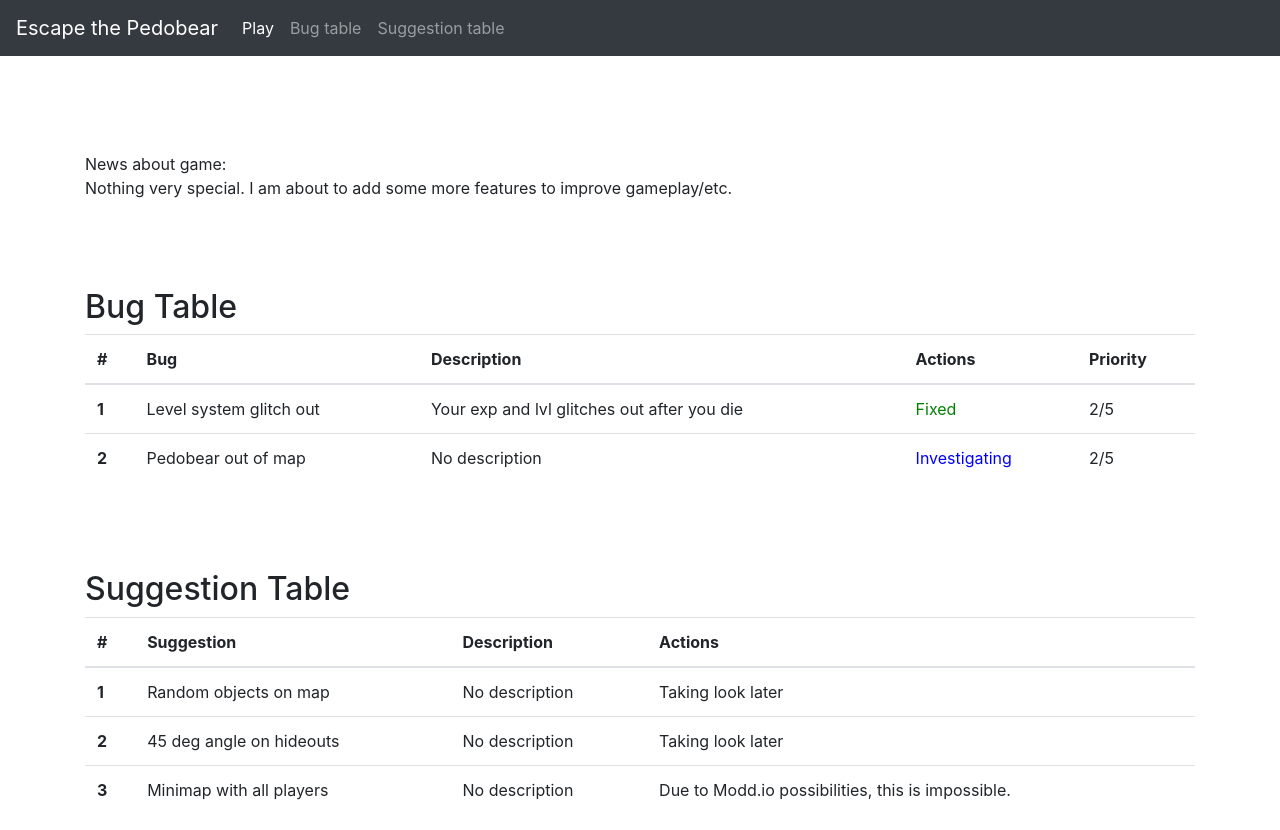
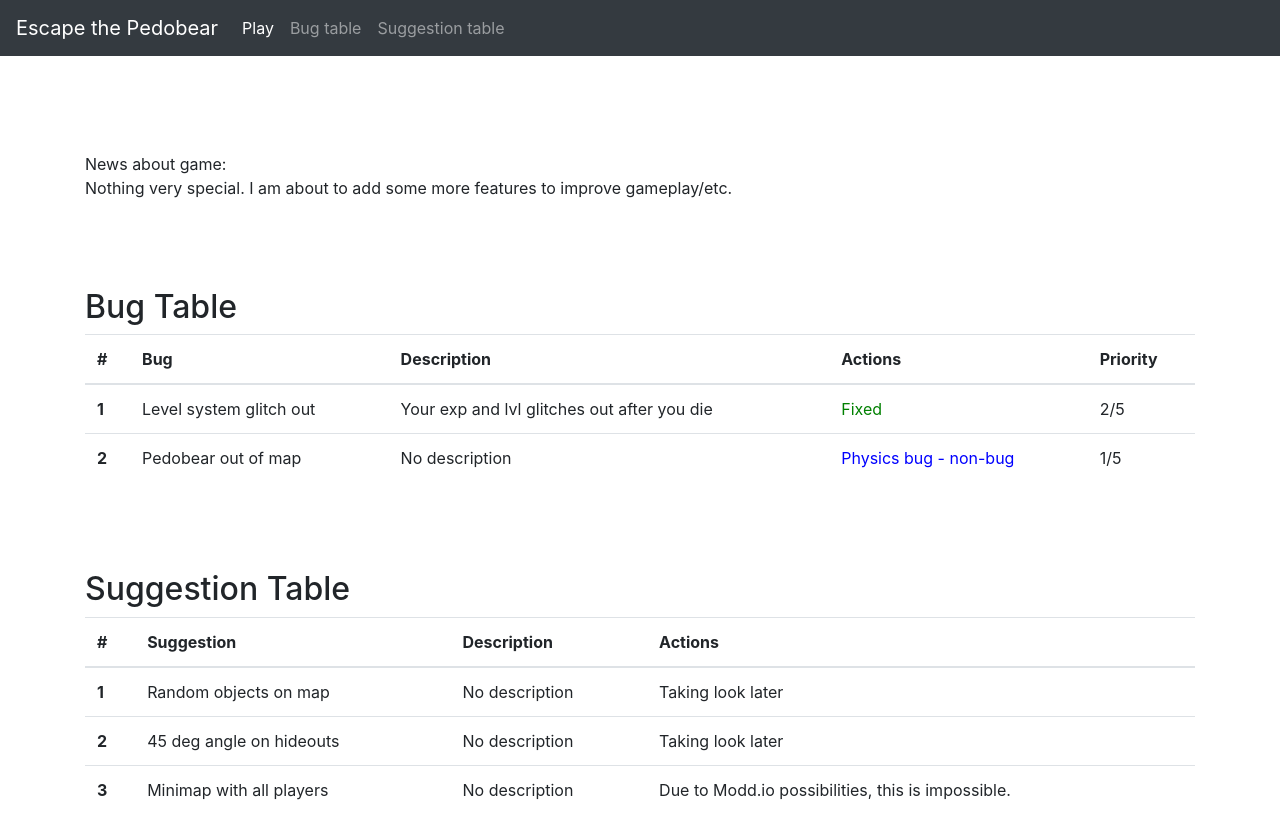
Before and after one commit to goblinbot01/escapethepedobear, a plain HTML site: page index.html in a window 1280 px wide. Drawn offline with nearby package versions, Linux system fonts and the light colour scheme.

Commit message:
Update index.html

```diff
--- a/index.html
+++ b/index.html
@@ -78,8 +78,8 @@
                       <th scope="row">2</th>
                       <td>Pedobear out of map</td>
                       <td>No description</td>
-                      <td><span style="color: blue">Investigating</span></td>
-                      <td>2/5</td>
+                      <td><span style="color: blue">Physics bug - non-bug</span></td>
+                      <td>1/5</td>
                   </tr>
               </tbody>
           </table>
```
